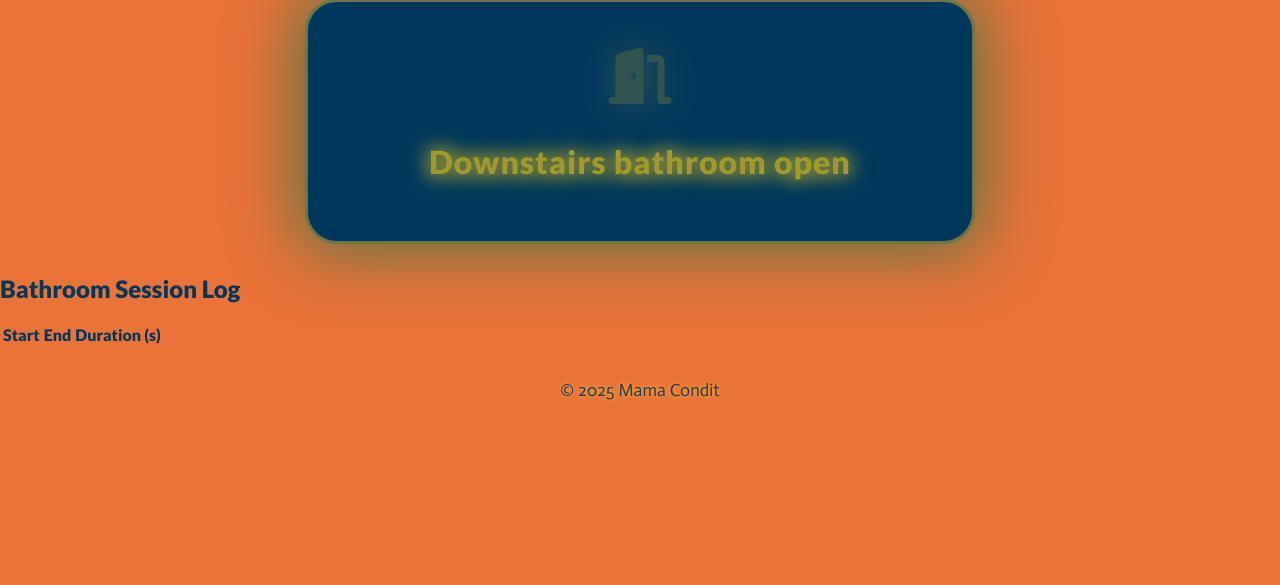
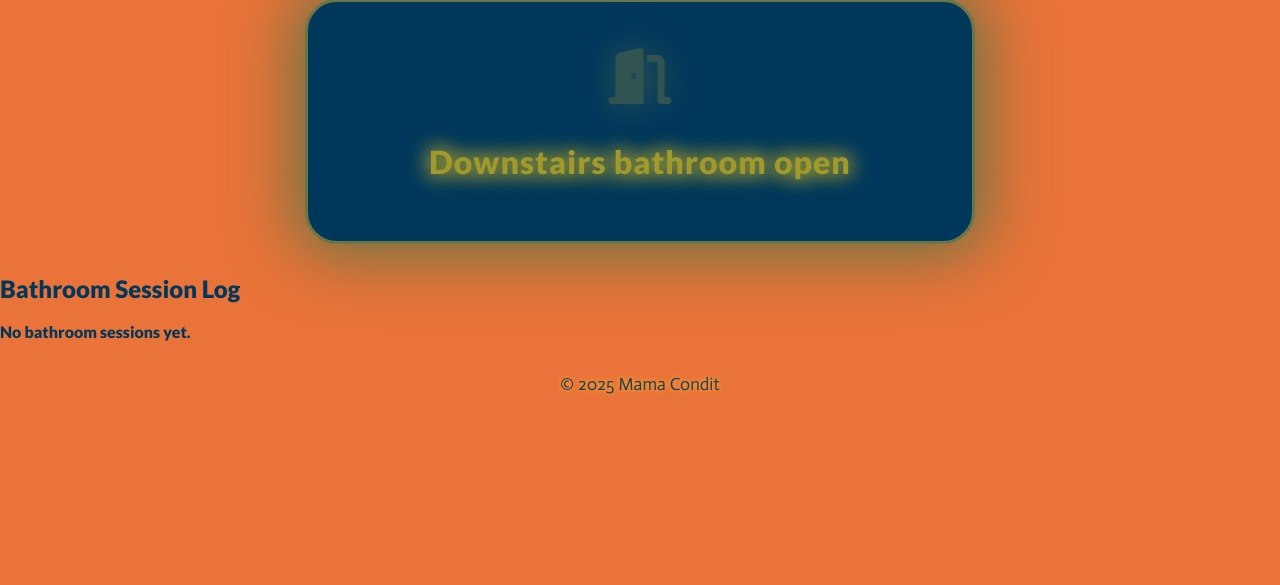
Before and after one commit to KCondit/door-timer, a Flask app: page / in a window 1280 px wide. Shown: the part 61-646 px from the top of the page. Run offline with Flask 3, Linux system fonts and the light colour scheme; lists and menus that the app fills with data are empty; some libraries are stand-ins or nearby versions.

Commit message:
Update index.html

```diff
--- a/templates/index.html
+++ b/templates/index.html
@@ -23,9 +23,10 @@
         </div>
     </div>
 
-    <h2>Bathroom Session Log</h2>
+<h2>Bathroom Session Log</h2>
+{% if session_log %}
 <table>
-  <tr><th>Start</th><th>End</th><th>Duration (s)</th></tr>
+  <tr><th>Start</th><th>End</th><th>Duration</th></tr>
   {% for session in session_log %}
     <tr>
       <td>{{ session.start }}</td>
@@ -34,6 +35,9 @@
     </tr>
   {% endfor %}
 </table>
+{% else %}
+<p>No bathroom sessions yet.</p>
+{% endif %}
     <div class="footer">
         &copy; {{ 2025 }} Mama Condit
     </div>
```
